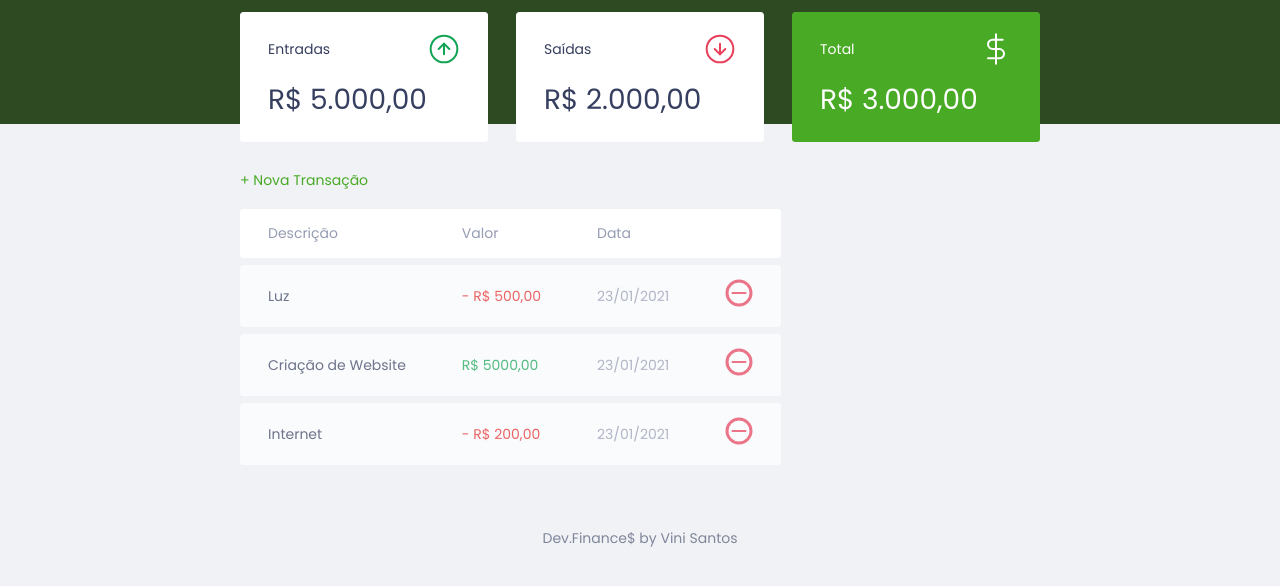
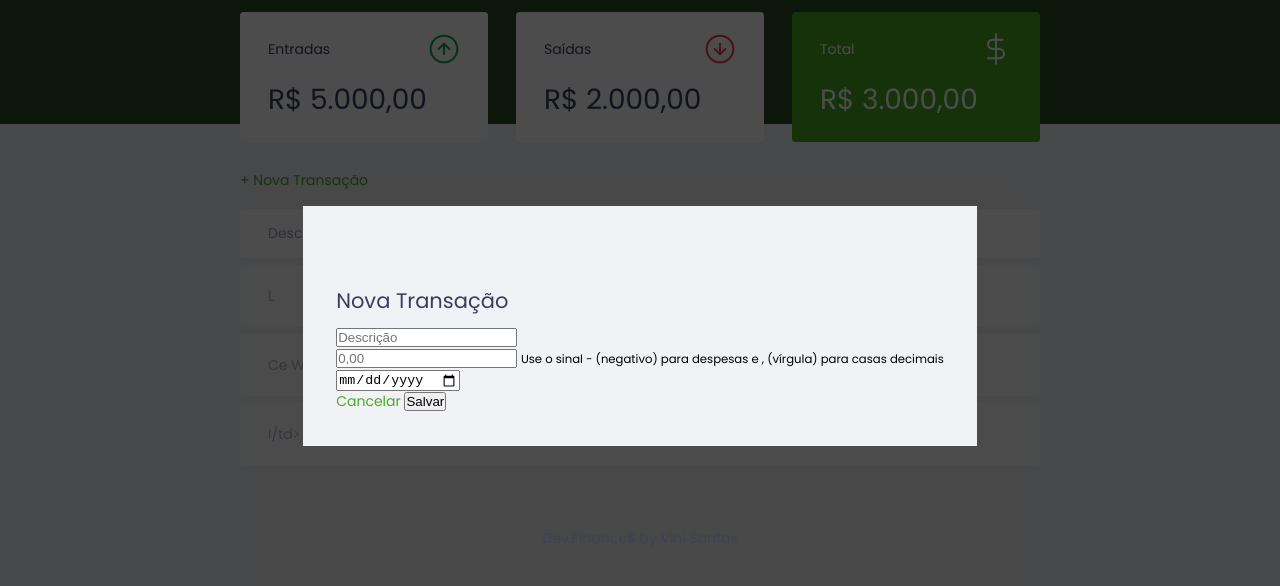
Before and after one commit to santosvini/devfinance, a plain HTML site: page index.html in a window 1280 px wide. Shown: the part 74-660 px from the top of the page. Drawn offline with Linux system fonts and the light colour scheme.

Commit message:
inclusão de input-groups, forms e alterações no CSS

```diff
--- a/index.html
+++ b/index.html
@@ -65,15 +65,14 @@
           </thead>
           <tbody>
             <tr>
-              <td class="description">Luz</td>
-              <td class="expense">- R$ 500,00</td>
+              <td class="date">L              <td class="expense">- R$ 500,00</td>
               <td class="date">23/01/2021</td>
               <td>
                 <img src="./assets/minus.svg" alt="Remove transactions">
               </td>
             </tr>
             <tr>
-              <td class="description">Criação de Website</td>
+              <td class="date">Ce Website</td>
               <td class="income">R$ 5000,00</td>
               <td class="date">23/01/2021</td>
               <td>
@@ -81,7 +80,7 @@
               </td>
             </tr>
             <tr>
-              <td class="description">Internet</td>
+              <td class="date">I/td>
               <td class="expense">- R$ 200,00</td>
               <td class="date">23/01/2021</td>
               <td>
@@ -93,6 +92,57 @@
       </section>
     </main>
 
+    <div class="modal-overlay active">
+      <div class="modal">
+          <div id="form">
+            <h2>Nova Transação</h2>
+            <form action="">
+              <div class="input-group">
+                <label
+                       class="sr-only"
+                       for="date">D</label>
+                <input
+                       type="text"
+                       id="date"
+               name="date"
+               placeholder="Descrição"
+                  />
+              </div>
+
+              <div class="input-group">
+                <label
+                       class="sr-only"
+                       for="amount">Valor</label>
+                <input
+                       type="number"
+                       step="0.01"
+                       id="amount"
+                       name="amount"
+                       placeholder="0,00"
+                />
+                <small class="help">Use o sinal - (negativo) para despesas e , (vírgula) para casas decimais</small>
+              </div>
+
+              <div class="input-group">
+                <label
+                       class="sr-only"
+                       for="date">Data</label>
+                <input
+                       type="date"
+                       id="date"
+                       name="date"
+                  />
+              </div>
+
+              <div class="input-group actions">
+                <a href="#" class="button cancel">Cancelar</a>
+                <button>Salvar</button>
+              </div>
+            </form>
+          </div>
+        </div>
+      </div>
+
     <footer><p>Dev.Finance$ by Vini Santos</p></footer>
   </body>
 </html>
--- a/style.css
+++ b/style.css
@@ -116,13 +116,16 @@ header{
 }
 
 /* Table ======================== */
+#transaction{
+    display: block;
+    width: 100%;
+    overflow-x: auto;
+}
+
 #data-table{
-    display: block;
     width: 100%;
     border-spacing: 0 0.5rem;
     color: #969cb3;
-
-    overflow-x: auto;
 }
 
 table thead tr th:first-child,
@@ -169,6 +172,35 @@ td.expense{
     color: #e92929;
 }
 
+/* Modal ======================== */
+.modal-overlay{
+    width: 100%;
+    height: 100%;
+
+    background-color: rgba(0,0,0,0.7);
+
+    position: fixed;
+    top: 0;
+
+    display: flex;
+    align-items: center;
+    justify-content: center;
+
+    opacity: 0;
+    visibility: hidden;
+}
+
+.modal-overlay.active{
+    opacity: 1;
+    visibility: visible;
+}
+
+.modal{
+    background: #f0f2f5;
+    padding: 2.4rem;
+}
+
+
 /* Footer ======================== */
 footer{
     text-align: center;
```
